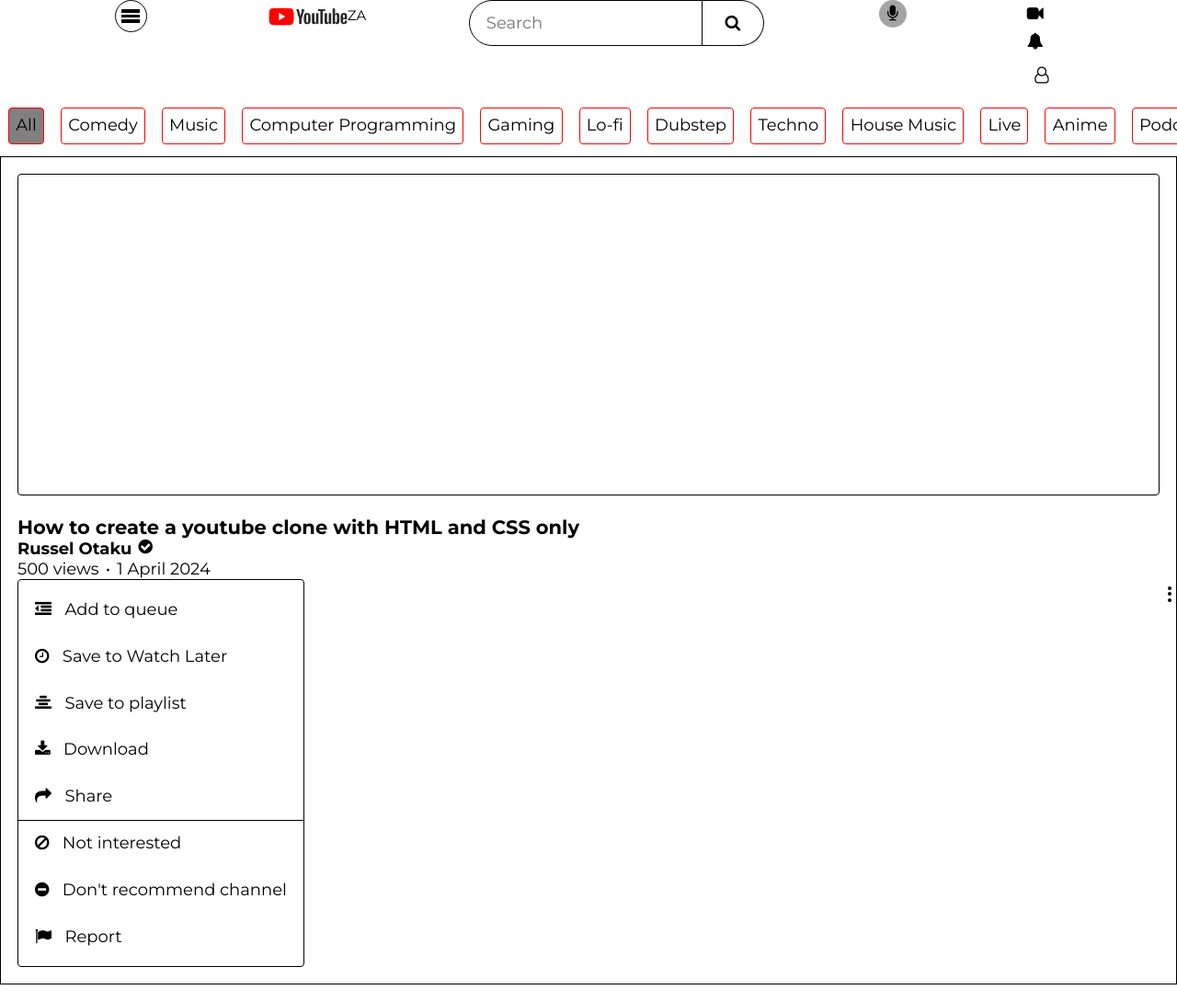
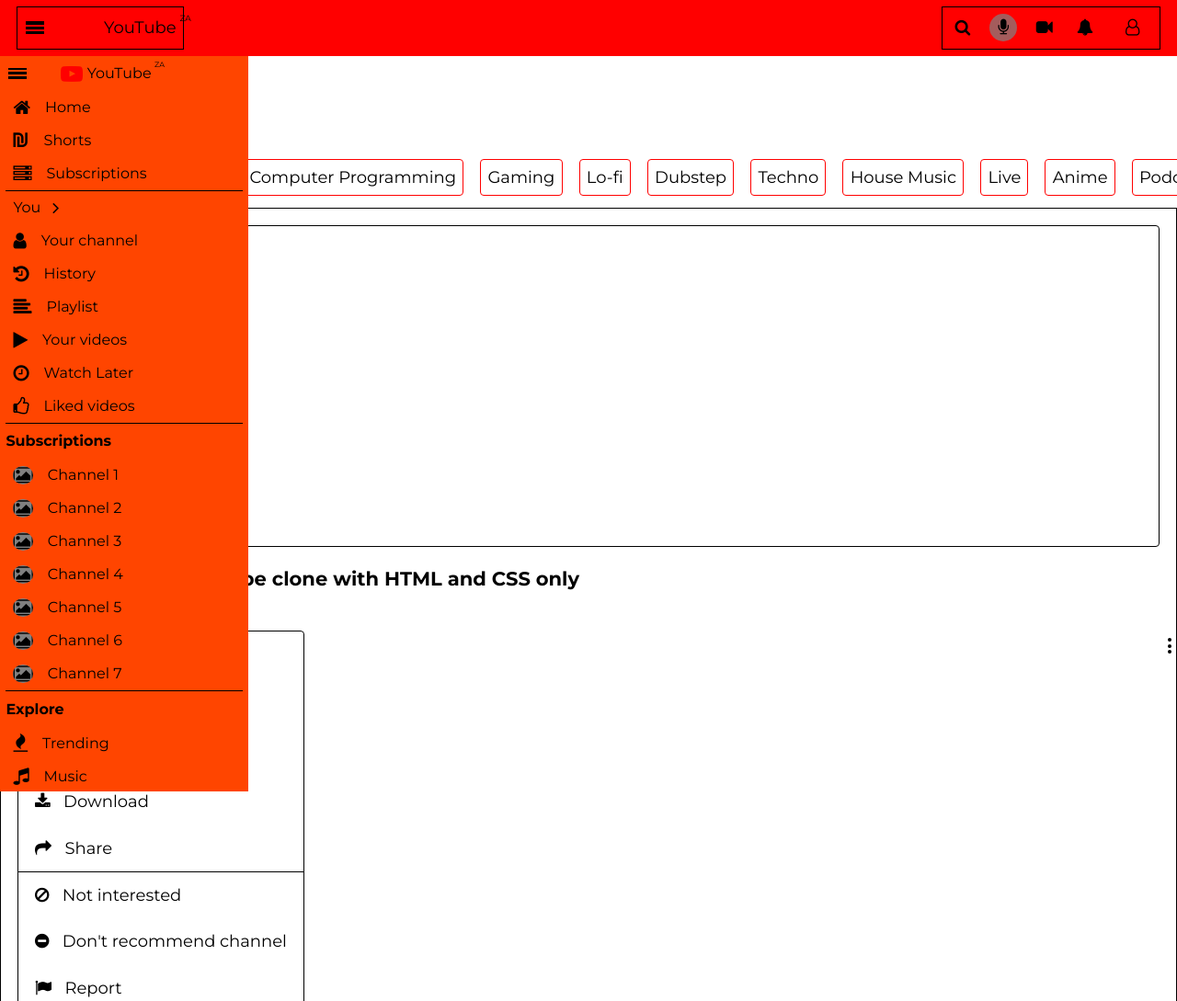
Before and after one commit to Russelkun/Clone--One, a website built with Parcel: page src/html/Youtube.htm in a window 1280 px wide. Shown: the top 1089 px of the page at 92% size. Built offline with nearby package versions, Linux system fonts and the light colour scheme.

Commit message:
--width-added

```diff
--- a/src/html/Youtube.htm
+++ b/src/html/Youtube.htm
@@ -20,6 +20,7 @@
 <body>
     <header>
         <nav>
+            <div class="mobile-nav">
                 <div id="open-aside" class="burger-nav">
                     <span class="bar"></span>
                     <span class="bar"></span>
@@ -27,22 +28,23 @@
                 </div>
                 <div id="logo" class="main-logo">
                     <a href="">
-                    <img class="logo-img" src="../assets/images/logo/YouTube-Logo.wine.png" alt="">
+                        <span class="fa fa-youtube-play"></span><span class="h4">YouTube</span>
                         <sup>ZA</sup>
                     </a>
                 </div>
+            </div>
+            <div class="mobile-nav">
                 <div id="search">
+                    <span class="fa fa-search"></span>
                     <div class="search-type clear">
                         <input type="search" placeholder="Search" name="Search" id="main_search">
                         <button type="submit"><span class="fa fa-search"></span></button>
-
                     </div>
                 </div>
                 <div class="mic-search">
                     <button class="fa fa-microphone"></button>
                 </div>
-            </div>
-            <div id="profile">
+                <div id="profile" class="profile">
                     <div class="profile__upload">
                         <button><span class="fa fa-video-camera"></span></button>
                     </div>
@@ -56,140 +58,12 @@
                         <a href=""><span class="fa fa-user-o"></span></a>
                     </div>
                 </div>
+            </div>
         </nav>
     </header>
-    <main>
-        <nav>
-            <ul>
-                <li class="active"><a href="">All</a></li>
-                <li><a href="">Comedy</a></li>
-                <li><a href="">Music</a></li>
-                <li><a href="">Computer Programming</a></li>
-                <li><a href="">Gaming</a></li>
-                <li><a href="">Lo-fi</a></li>
-                <li><a href="">Dubstep</a></li>
-                <li><a href="">Techno</a></li>
-                <li><a href="">House Music</a></li>
-                <li><a href="">Live</a></li>
-                <li><a href="">Anime</a></li>
-                <li><a href="">Podcast</a></li>
-                <li><a href="">Indie Music</a></li>
-                <li><a href="">Manga</a></li>
-                <li><a href="">Action Adventure Games</a></li>
-                <li><a href="">Sports</a></li>
-                <li><a href="">Sprinting</a></li>
-                <li><a href="">Meditation Music</a></li>
-                <li><a href="">Mixes</a></li>
-                <li><a href="">Watched</a></li>
-                <li><a href="">New To You</a></li>
-            </ul>
-        </nav>
-        <section id="content">
-            <div class="wrapper">
-                <div class="thumbnail">
-                    <img src="" alt="" class="thumbnail__img">
-                </div>
-                <div class="details">
-                    <img src="" alt="" class="details__img"> <!--image of uploader-->
-                    <div class="details-wrapper">
-                        <div class="details__title">
-                            <h3>How to create a youtube clone with HTML and CSS only</h3>
-                        </div>
-                        <div class="details__user">
-                            <span class="h4">
-                                <h4><a href="">Russel Otaku</a></h4>
-                            </span>
-                            <span class="fa fa-check-circle"></span>
-                        </div>
-                        <div class="details-inline-details">
-                            <span class="details__views">500 views</span>•
-                            <span class="details__date">1 April 2024 </span>
-                        </div>
-                    </div>
-                </div>
-                <div id=share class="burger-dot">
-                    <span class="dot"></span>
-                    <span class="dot"></span>
-                    <span class="dot"></span>
-                </div>
-                <div class="dot-details">
-                    <ul>
-                        <li>
-                            <a href="">
-                                <span class="block-a">
-                                    <span class="fa fa-dedent"></span>
-                                    <span class="p">Add to queue</span>
-                                </span>
-                            </a>
-                        </li>
-                        <li>
-                            <a href="">
-                                <span class="block-a">
-                                    <span class="fa fa-clock-o"></span>
-                                    <span class="p">Save to Watch Later</span>
-                                </span>
-                            </a>
-                        </li>
-                        <li>
-                            <a href="">
-                                <span class="block-a">
-                                    <span class="fa fa-align-center"></span>
-                                    <span class="p">Save to playlist</span>
-                                </span>
-                            </a>
-                        </li>
-                        <li>
-                            <a href="">
-                                <span class="block-a">
-                                    <span class="fa fa-download"></span>
-                                    <span class="p">Download</span>
-                                </span>
-                            </a>
-                        </li>
-                        <li>
-                            <a href="">
-                                <span class="block-a">
-                                    <span class="fa fa-share"></span>
-                                    <span class="p">Share</span>
-                                </span>
-                            </a>
-                        </li>
-                        <hr />
-                        <li>
-                            <a href="">
-                                <span class="block-a">
-                                    <span class="fa fa-ban"></span>
-                                    <span class="p">Not interested</span>
-                                </span>
-                            </a>
-                        </li>
-                        <li>
-                            <a href="">
-                                <span class="block-a">
-                                    <span class="fa fa-minus-circle"></span>
-                                    <span class="p">Don't recommend channel</span>
-                                </span>
-                            </a>
-                        </li>
-                        <li>
-                            <a href="">
-                                <span class="block-a">
-                                    <span class="fa fa-flag"></span>
-                                    <span class="p">Report</span>
-                                </span>
-                            </a>
-                        </li>
-                    </ul>
-                </div>
-            </div>
-        </section>
-
-        <!-- End Video Details -->
-    </main>
     <aside>
-        <div class="aside-cover">
-            <div class="aside-content">
-                <div class="aside-nav">
+        <div class="aside-wrapper">
+            <div class="aside-nav main-logo">
                 <div id="open-aside" class="burger-nav">
                     <span class="bar"></span>
                     <span class="bar"></span>
@@ -197,11 +71,12 @@
                 </div>
                 <div id="logo" class="main-logo">
                     <a href="">
-                            <img class="logo-img" src="../assets/images/logo/YouTube-Logo.wine.png" alt="">
+                        <span class="fa fa-youtube-play"></span><span class="h4">YouTube</span>
                         <sup>ZA</sup>
                     </a>
                 </div>
             </div>
+            <div class="aside-content">
                 <div class="aside-list">
                     <div id="guide">
                         <div class="cover">
@@ -455,8 +330,137 @@
                     </div>
                 </footer>
             </div>
+    </aside>
+    <main>
+        <div id="main-wrapper">
+            <nav>
+                <ul>
+                    <li class="active"><a href="">All</a></li>
+                    <li><a href="">Comedy</a></li>
+                    <li><a href="">Music</a></li>
+                    <li><a href="">Computer Programming</a></li>
+                    <li><a href="">Gaming</a></li>
+                    <li><a href="">Lo-fi</a></li>
+                    <li><a href="">Dubstep</a></li>
+                    <li><a href="">Techno</a></li>
+                    <li><a href="">House Music</a></li>
+                    <li><a href="">Live</a></li>
+                    <li><a href="">Anime</a></li>
+                    <li><a href="">Podcast</a></li>
+                    <li><a href="">Indie Music</a></li>
+                    <li><a href="">Manga</a></li>
+                    <li><a href="">Action Adventure Games</a></li>
+                    <li><a href="">Sports</a></li>
+                    <li><a href="">Sprinting</a></li>
+                    <li><a href="">Meditation Music</a></li>
+                    <li><a href="">Mixes</a></li>
+                    <li><a href="">Watched</a></li>
+                    <li><a href="">New To You</a></li>
+                </ul>
+            </nav>
+            <section id="content">
+                <div class="wrapper">
+                    <div class="thumbnail">
+                        <img src="" alt="" class="thumbnail__img">
                     </div>
-    </aside>
+                    <div class="details">
+                        <img src="" alt="" class="details__img"> <!--image of uploader-->
+                        <div class="details-wrapper">
+                            <div class="details__title">
+                                <h3>How to create a youtube clone with HTML and CSS only</h3>
+                            </div>
+                            <div class="details__user">
+                                <span class="h4">
+                                    <h4><a href="">Russel Otaku</a></h4>
+                                </span>
+                                <span class="fa fa-check-circle"></span>
+                            </div>
+                            <div class="details-inline-details">
+                                <span class="details__views">500 views</span>•
+                                <span class="details__date">1 April 2024 </span>
+                            </div>
+                        </div>
+                    </div>
+                    <div id=share class="burger-dot">
+                        <span class="dot"></span>
+                        <span class="dot"></span>
+                        <span class="dot"></span>
+                    </div>
+                    <div class="dot-details">
+                        <ul>
+                            <li>
+                                <a href="">
+                                    <span class="block-a">
+                                        <span class="fa fa-dedent"></span>
+                                        <span class="p">Add to queue</span>
+                                    </span>
+                                </a>
+                            </li>
+                            <li>
+                                <a href="">
+                                    <span class="block-a">
+                                        <span class="fa fa-clock-o"></span>
+                                        <span class="p">Save to Watch Later</span>
+                                    </span>
+                                </a>
+                            </li>
+                            <li>
+                                <a href="">
+                                    <span class="block-a">
+                                        <span class="fa fa-align-center"></span>
+                                        <span class="p">Save to playlist</span>
+                                    </span>
+                                </a>
+                            </li>
+                            <li>
+                                <a href="">
+                                    <span class="block-a">
+                                        <span class="fa fa-download"></span>
+                                        <span class="p">Download</span>
+                                    </span>
+                                </a>
+                            </li>
+                            <li>
+                                <a href="">
+                                    <span class="block-a">
+                                        <span class="fa fa-share"></span>
+                                        <span class="p">Share</span>
+                                    </span>
+                                </a>
+                            </li>
+                            <hr />
+                            <li>
+                                <a href="">
+                                    <span class="block-a">
+                                        <span class="fa fa-ban"></span>
+                                        <span class="p">Not interested</span>
+                                    </span>
+                                </a>
+                            </li>
+                            <li>
+                                <a href="">
+                                    <span class="block-a">
+                                        <span class="fa fa-minus-circle"></span>
+                                        <span class="p">Don't recommend channel</span>
+                                    </span>
+                                </a>
+                            </li>
+                            <li>
+                                <a href="">
+                                    <span class="block-a">
+                                        <span class="fa fa-flag"></span>
+                                        <span class="p">Report</span>
+                                    </span>
+                                </a>
+                            </li>
+                        </ul>
+                    </div>
+                </div>
+            </section>
+
+            <!-- End Video Details -->
+        </div>
+    </main>
 </body>
 
 </html>
--- a/src/sass/base/_index.scss
+++ b/src/sass/base/_index.scss
@@ -1,2 +1,3 @@
 @forward "base/reset";
+@forward "base/typography";
 // @forward "base/";
--- a/src/sass/base/_reset.scss
+++ b/src/sass/base/_reset.scss
@@ -13,6 +13,7 @@
 }
 body {
     font-size: clamp(14px, 3vw, 18px);
+    // font-size: 10px;
     font-family: 'Montserrat', system-ui, -apple-system, BlinkMacSystemFont, 'Segoe UI', Roboto, Oxygen, Ubuntu, Cantarell, 'Open Sans', 'Helvetica Neue', sans-serif;
 }
 p {
--- a/src/sass/layout/_aside.scss
+++ b/src/sass/layout/_aside.scss
@@ -1,32 +1,59 @@
-.aside-cover {
-    width: 100vw;
-    background-color: red;
+
+aside {
+    font-size: 16px;
+    background-color: orangered;
+    max-height: 100vh;
+    max-width: 270px;
+    position: sticky;
+    // top: 400px;
+    // inset: 0;
+    overflow-x: scroll;
+    scrollbar-color: grey;
+    scrollbar-width: thin;
+    overflow-x: hidden;
+    z-index: 4;
+    .aside-nav {
+        display: flex;
+        // justify-content: space-around;
+        align-items: center;
+        gap: 1em;
+        padding-left: .1em;
+        .burger-nav {
+            &:hover {
+                background-color: transparent;
+            }
+        }
+        span.h4 {
+            margin-right: .4em;
+        }
+        a {
+            position: relative;
+            &:hover {
+                color: inherit;
+            }
+        }
+        sup {
+            position: absolute;
+            top: -.3em;
+        }
+        margin: 0;
+        padding: 0;
+    }
 }
+
 .aside-content {
-    padding: 1em 1.5em;
+    padding-block: 1em;
+    padding-inline: .4em;
     padding-top: 0;
     // background: linear-gradient(to right, #ff4500 280px, rgba(40, 40, 40, 0.403) 1%, rgba(40, 40, 40, 0.403));
     // max-width: 100vw;
     background-color: orangered;
-    max-width: 310px;
-    width: fit-content;
-    position: fixed;
-    overflow-y: scroll;
-    inset: 0;
-    left: -100%;
-    backdrop-filter: blur(1px);
     li {
         list-style: none;
     }
 }
-.aside-nav {
-    width: 200px;
-    display: flex;
-    justify-content: space-between;
-    align-items: center;
-    margin: .4em 0;
-}
 .aside-list {
+    margin-inline: 0;
     ul {
         border-bottom: 1px solid black;
     }
@@ -45,7 +72,7 @@
         }
 }
     a {
-        padding: .8em;
+        padding: .5em;
         display: block;
         // background-color: olivedrab;
         span {
@@ -58,6 +85,35 @@
         }
     }
     h4 {
-        padding-block: 1.2em;
+        padding-block: .6em;
     }
 }
+
+
+// aside test
+
+
+// subscriptions
+#subscriptions {
+    .fa {
+        border-radius: 50%;
+        -webkit-border-radius: 50%;
+        -moz-border-radius: 50%;
+        -ms-border-radius: 50%;
+        -o-border-radius: 50%;
+        // border: 1px solid black;
+        overflow: hidden;
+        background-color: grey;
+    }
+    a {
+        display: flex;
+        align-items: center;
+    }
+}
+
+.aside-list {
+    a {
+    display: flex;
+    align-items: center;
+    }
+}
--- a/src/sass/layout/_content.scss
+++ b/src/sass/layout/_content.scss
@@ -74,3 +74,14 @@
     display: flex;
     gap: .8em;
 }
+
+main {
+    position: relative;
+}
+
+#main-wrapper {
+    position: absolute;
+    inset: 0;
+    top: -700px;
+    z-index: 1;
+}
--- a/src/sass/layout/_header.scss
+++ b/src/sass/layout/_header.scss
@@ -4,6 +4,7 @@
 
 .search-type {
     display: flex;
+    display: none;
     input {
     border: 1px solid black;
     width: fit-content;
@@ -13,7 +14,7 @@
     -moz-border-radius: 10vw 0 0 10vw;
     -ms-border-radius: 10vw 0 0 10vw;
     -o-border-radius: 10vw 0 0 10vw;
-    padding: .5em 1em;
+    padding: 0 1em;
     &:focus {
         outline: none;
         bordeR: 1px solid red;
@@ -29,18 +30,17 @@
     -moz-border-radius: 0 10vw 10vw 0;
     -ms-border-radius: 0 10vw 10vw 0;
     -o-border-radius: 0 10vw 10vw 0;
-    padding: .5em 1em;
+    padding: 0 .4em;
     background-color: white;
     }
 }
 .profile {
+    display: flex;
+    align-items: center;
     #{&}__img {
-    width: 25px;
-    height: 25px;
-    border: 1px solid black;
-    img {
-        display: none;
-    }
+        img {
+            display: none;
+        }
     }
 }
 
@@ -88,16 +88,50 @@
 }
 
 header {
+    background-color: red;
+    padding: .4em 1em;
     nav {
         display: flex;
-        justify-content: space-evenly;
+        justify-content: space-between;
+    }
+    .mobile-nav {
+        border: 1px solid black;
+        display: flex;
+        align-items: center;
+        // gap: 1em;
+        &:nth-child(2) {
+            .fa {
+                margin-inline: .4em;
+            }
+        }
     }
 }
 
 .main-logo {
-    width: 100px;
-    // border: 2px solid black;
+    sup {
+        top: .7em;
+        right: -1em;
+        position: absolute;
+        font-size: .5em;
+        // font-weight: 600;
+    }
     a {
         display: flex;
+        align-items: center;
+        position: relative;
+    }
+    .fa {
+        // display: block;
+        font-size: 1.5em;
+        border-radius: 0;
+        -webkit-border-radius: 0;
+        -moz-border-radius: 0;
+        -ms-border-radius: 0;
+        -o-border-radius: 0;
+        margin-inline: .5em .2em;
+        color: red;
+        &:hover {
+            background-color: transparent;
+        }
     }
 }
--- a/src/sass/utilities/_burger.scss
+++ b/src/sass/utilities/_burger.scss
@@ -1,8 +1,8 @@
 .burger-nav {
     cursor: pointer;
-    border: 1px solid black;
-    width: 35px;
-    height: 35px;
+    // border: 1px solid black;
+    width: 38px;
+    height: 38px;
     display: grid;
     place-content: center;
     border-radius: 50%;
@@ -18,7 +18,7 @@
         display: block;
     }
     &:hover {
-        background-color: rgb(0, 0, 0);
+        background-color: rgb(125, 122, 122);
         .bar {
             background-color: red;
         }
--- a/src/sass/utilities/_fa-icons.scss
+++ b/src/sass/utilities/_fa-icons.scss
@@ -49,3 +49,9 @@
         color: red;
     }
 }
+
+aside {
+    .fa {
+        font-size: 20px;
+    }
+}
```
Also changed, not shown: src/sass/base/_typography.scss (added, +13 -0 lines), dist/Youtube.html, 5 other files. Lines whose indentation alone changed are shown as unchanged.
